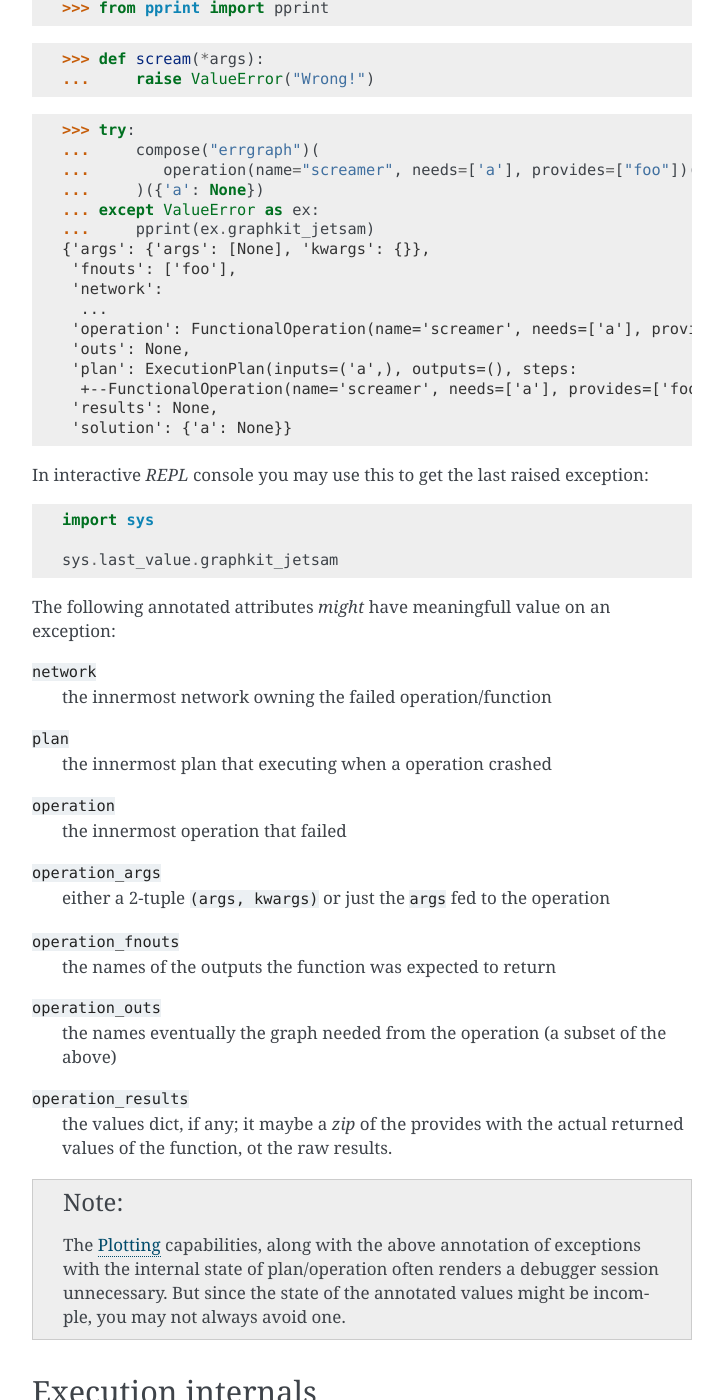
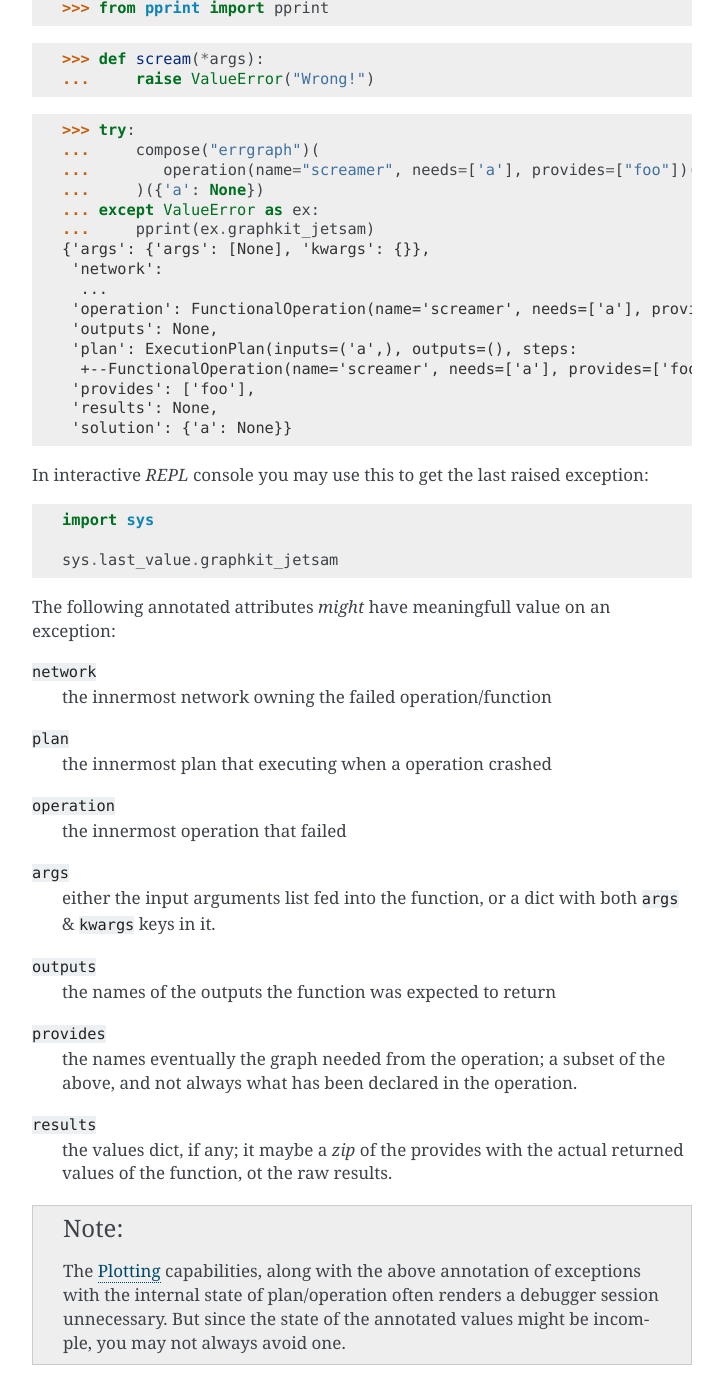
Before and after one commit to yahoo/graphkit, a Sphinx documentation site: the page built from docs/source/plotting.rst, in a window 1280 px wide and 1400 px high, scrolled down 2985 px. Shown: the whole window, without its empty margins (388-1111 px from the left). Built offline with Sphinx 7.4.7, drawn with Linux system fonts in a browser that asks for light colours; formulas are drawn with MathJax 3.

Commit message:
enh(jetsham): allow *vars as 1-1 mappings; rename jetsams; ...
+ ENH(net):add forgotten `outputs` jetsam earlier in compute().
+ refact: Had to rename JETSAMs to take adavntage of 1-1 mappngs.
+ refact: updated jetsam usage to reduce source-lines.
+ renamed jetsam(arg-names).

```diff
--- a/docs/source/plotting.rst
+++ b/docs/source/plotting.rst
@@ -79,13 +79,13 @@ with the folllowing properties, as a debug aid:
 ... except ValueError as ex:
 ...     pprint(ex.graphkit_jetsam)
 {'args': {'args': [None], 'kwargs': {}},
- 'fnouts': ['foo'],
  'network':
   ...
  'operation': FunctionalOperation(name='screamer', needs=['a'], provides=['foo']),
- 'outs': None,
+ 'outputs': None,
  'plan': ExecutionPlan(inputs=('a',), outputs=(), steps:
   +--FunctionalOperation(name='screamer', needs=['a'], provides=['foo'])),
+ 'provides': ['foo'],
  'results': None,
  'solution': {'a': None}}
 
@@ -108,17 +108,18 @@ The following annotated attributes *might* have meaningfull value on an exceptio
 ``operation``
    the innermost operation that failed
 
-``operation_args``
-    either a 2-tuple ``(args, kwargs)`` or just the ``args`` fed to the operation
+``args``
+    either the input arguments list fed into the function, or a dict with
+    both ``args`` & ``kwargs`` keys in it.
 
-``operation_fnouts``
+``outputs``
     the names of the outputs the function was expected to return
 
-``operation_outs``
-    the names eventually the graph needed from the operation
-    (a subset of the above)
+``provides``
+    the names eventually the graph needed from the operation;
+    a subset of the above, and not always what has been declared in the operation.
 
-``operation_results``
+``results``
     the values dict, if any; it maybe a *zip* of the provides
     with the actual returned values of the function, ot the raw results.
 
```
Also changed, not shown: 4 other files.
